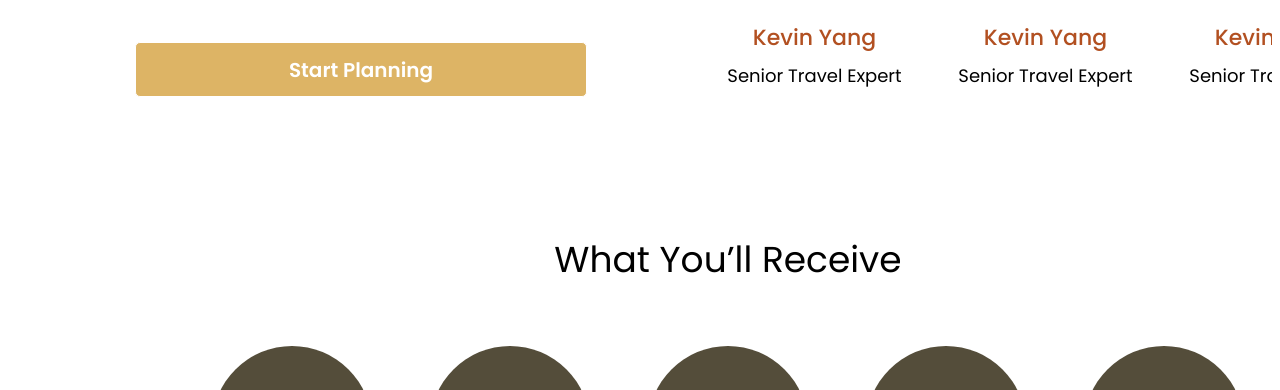
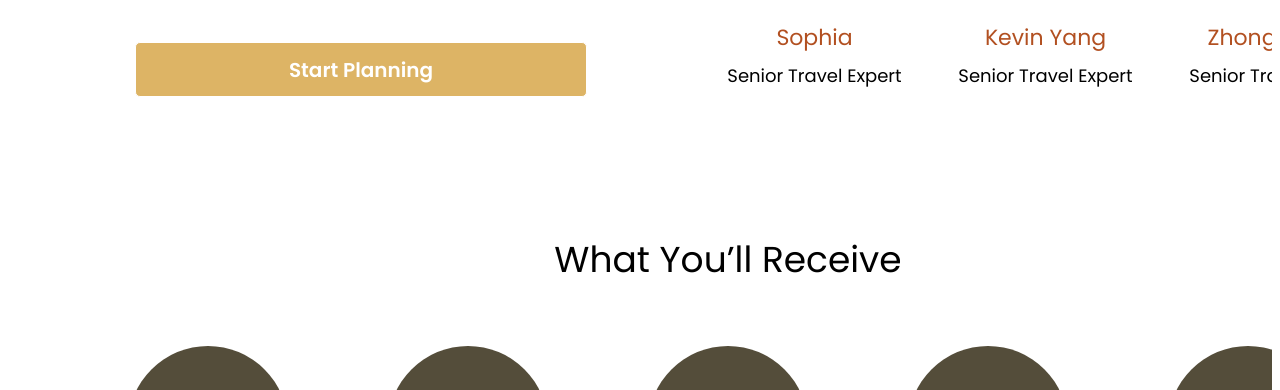
Before and after one commit to adtyfathan/projek-prak-pemweb, a PHP site: page /tours-main.php in a window 1280 px wide. Shown: the part 6110-6500 px from the top of the page. Run offline with PHP 8.4, Linux system fonts and the light colour scheme; the visitor is signed in with stand-in values (Sample User, id 1); data that the repository does not hold is empty.

Commit message:
Update tours-main.php

```diff
--- a/public/html/tours-main.php
+++ b/public/html/tours-main.php
@@ -429,36 +427,36 @@
                 <div class="frame-wrapper13">
                     <div class="frame-parent35">
                         <div class="dashiconsadmin-users-parent">
-                            <img class="image-6-icon18" alt="" src="image 6.png">
+                            <img class="image-6-icon18" alt="" src="../asset/Sophia.jpg">
 
-                            <div class="kevin-yang-wrapper">
+                            <div class="traveler-wrapper">
                                 <div class="frame-parent36">
-                                    <div class="kevin-yang-wrapper">
-                                        <div class="kevin-yang">Kevin Yang</div>
+                                    <div class="traveler-wrapper">
+                                        <div class="traveler">Sophia</div>
                                     </div>
                                     <div class="senior-travel-expert">Senior Travel Expert</div>
                                 </div>
                             </div>
                         </div>
                         <div class="dashiconsadmin-users-parent">
-                            <img class="image-6-icon18" alt="" src="image 6.png">
+                            <img class="image-6-icon18" alt="" src="../asset/Kevin Yang.jpg">
 
-                            <div class="kevin-yang-wrapper">
+                            <div class="traveler-wrapper">
                                 <div class="frame-parent36">
-                                    <div class="kevin-yang-wrapper">
-                                        <div class="kevin-yang">Kevin Yang</div>
+                                    <div class="traveler-wrapper">
+                                        <div class="traveler">Kevin Yang</div>
                                     </div>
                                     <div class="senior-travel-expert">Senior Travel Expert</div>
                                 </div>
                             </div>
                         </div>
                         <div class="dashiconsadmin-users-parent">
-                            <img class="image-6-icon18" alt="" src="image 6.png">
+                            <img class="image-6-icon18" alt="" src="../asset/Zhong Liusm.jpg">
 
-                            <div class="kevin-yang-wrapper">
+                            <div class="traveler-wrapper">
                                 <div class="frame-parent36">
-                                    <div class="kevin-yang-wrapper">
-                                        <div class="kevin-yang">Kevin Yang</div>
+                                    <div class="traveler-wrapper">
+                                        <div class="traveler">Zhong Liusm</div>
                                     </div>
                                     <div class="senior-travel-expert">Senior Travel Expert</div>
                                 </div>
@@ -480,7 +478,7 @@
                                 <img class="vector-icon2" alt="" src="../asset/Vector.png">
 
                             </div>
-                            <div class="kevin-yang-wrapper">
+                            <div class="traveler-wrapper">
                                 <div class="travel-expert-know-places-ins-wrapper">
                                     <div class="travel-expert-know">1:1 Travel Expert, Know Places Inside Out</div>
                                 </div>
@@ -491,7 +489,7 @@
                                 <img class="mingcutetask-2-fill-icon" alt="" src="../asset/mingcute_task-2-fill.png">
 
                             </div>
-                            <div class="kevin-yang-wrapper">
+                            <div class="traveler-wrapper">
                                 <div class="travel-expert-know-places-ins-wrapper">
                                     <div class="travel-expert-know">1:1 Travel Expert, Know Places Inside Out</div>
                                 </div>
@@ -502,7 +500,7 @@
                                 <img class="mingcutetask-2-fill-icon" alt="" src="../asset/material-symbols-light_reviews.png">
 
                             </div>
-                            <div class="kevin-yang-wrapper">
+                            <div class="traveler-wrapper">
                                 <div class="travel-expert-know-places-ins-wrapper">
                                     <div class="travel-expert-know">1:1 Travel Expert, Know Places Inside Out</div>
                                 </div>
@@ -513,7 +511,7 @@
                                 <img class="mingcutetask-2-fill-icon" alt="" src="../asset/tabler_beach.png">
 
                             </div>
-                            <div class="kevin-yang-wrapper">
+                            <div class="traveler-wrapper">
                                 <div class="travel-expert-know-places-ins-wrapper">
                                     <div class="travel-expert-know">1:1 Travel Expert, Know Places Inside Out</div>
                                 </div>
@@ -524,7 +522,7 @@
                                 <img class="mingcutetask-2-fill-icon" alt="" src="../asset/mdi_heart.png">
 
                             </div>
-                            <div class="kevin-yang-wrapper">
+                            <div class="traveler-wrapper">
                                 <div class="travel-expert-know-places-ins-wrapper">
                                     <div class="travel-expert-know">1:1 Travel Expert, Know Places Inside Out</div>
                                 </div>
```
Also changed, not shown: other parts of public/html/tours-main.php (+40 -50 lines).
